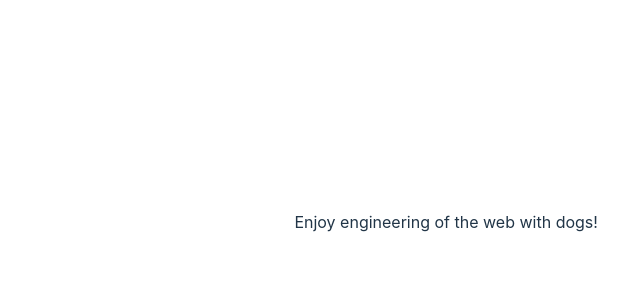
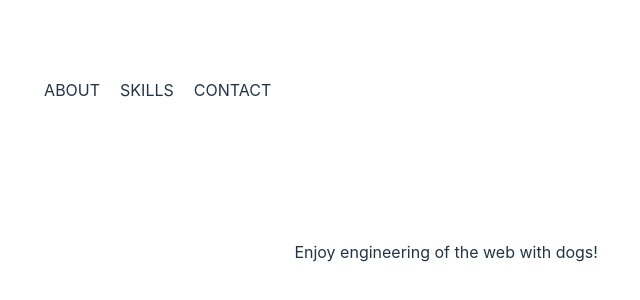
Before and after one commit to yukitaka/portfolio, a Preact app: page / in a window 1280 px wide. Shown: the part 234-534 px from the top of the page, without its empty margins (344-984 px from the left). Built offline with nearby package versions, Linux system fonts and the light colour scheme; no server answers.

Commit message:
feat: add menu

```diff
--- a/src/components/header/index.tsx
+++ b/src/components/header/index.tsx
@@ -19,9 +19,25 @@ const SubTitle = styled("div")`
   text-align: right;
 `;
 
+const Menu = styled("ul")`
+  display: flex;
+  list-style: none;
+`;
+
+const MenuItem = styled("li")`
+  display: flex;
+  box-sizing: border-box;
+  padding: 10px;
+`;
+
 export default function Header() {
     return (
         <header>
+            <Menu>
+                <MenuItem>ABOUT</MenuItem>
+                <MenuItem>SKILLS</MenuItem>
+                <MenuItem>CONTACT</MenuItem>
+            </Menu>
             <Title>DOG DRIVEN ENGINEER</Title>
             <SubTitle>
                 <p>Enjoy engineering of the web with dogs!</p>
```
